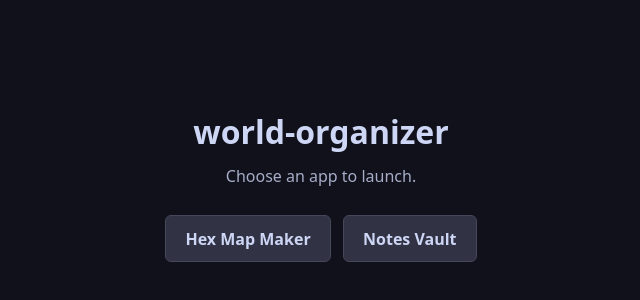
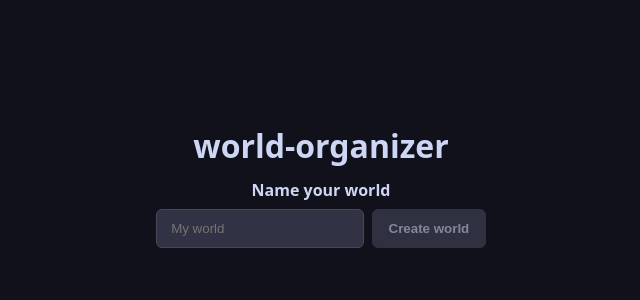
Before and after one commit to matszach/world-organizer, a React (Vite) app: page / in a window 1280 px wide. Shown: the part 214-514 px from the top of the page, without its empty margins (319-959 px from the left). Built offline with nearby package versions, Linux system fonts and the light colour scheme.

Commit message:
new world creation

```diff
--- a/src/App.tsx
+++ b/src/App.tsx
@@ -1,15 +1,36 @@
 import './App.scss'
+import type { ReactNode } from 'react'
 import { Navigate, Route, Routes } from 'react-router-dom'
 import HexMapMakerPage from './pages/HexMapMakerPage'
 import HomePage from './pages/HomePage'
 import NotesVaultPage from './pages/NotesVaultPage'
+import useUserStateStore from './state/user-state-store'
+
+function RequireWorld({ children }: { children: ReactNode }) {
+  const world = useUserStateStore(state => state.world)
+  return world ? <>{children}</> : <Navigate to="/" replace />
+}
 
 function App() {
   return (
     <Routes>
       <Route path="/" element={<HomePage />} />
-      <Route path="/hex-map-maker" element={<HexMapMakerPage />} />
-      <Route path="/notes-vault" element={<NotesVaultPage />} />
+      <Route
+        path="/hex-map-maker"
+        element={
+          <RequireWorld>
+            <HexMapMakerPage />
+          </RequireWorld>
+        }
+      />
+      <Route
+        path="/notes-vault"
+        element={
+          <RequireWorld>
+            <NotesVaultPage />
+          </RequireWorld>
+        }
+      />
       <Route path="*" element={<Navigate to="/" replace />} />
     </Routes>
   )
--- a/src/pages/HomePage.scss
+++ b/src/pages/HomePage.scss
@@ -14,6 +14,46 @@
 
   &__subtitle {
     @include c.muted-subtitle;
+  }
+
+  &__form {
+    display: flex;
+    flex-direction: column;
+    gap: 0.5rem;
+    width: min(100%, 24rem);
+  }
+
+  &__label {
+    font-weight: 600;
+  }
+
+  &__form-row {
+    display: flex;
+    gap: 0.5rem;
+  }
+
+  &__input {
+    flex: 1;
+    padding: 0.7rem 0.9rem;
+    border: 1px solid t.$color-surface-1;
+    border-radius: t.$radius-md;
+    background: t.$color-surface-0;
+    color: t.$color-text;
+  }
+
+  &__submit {
+    padding: 0.7rem 1rem;
+    border: 1px solid t.$color-surface-1;
+    border-radius: t.$radius-md;
+    background: t.$color-surface-1;
+    color: t.$color-text;
+    cursor: pointer;
+    font-weight: 600;
+
+    &:disabled {
+      opacity: 0.6;
+      cursor: not-allowed;
+    }
   }
 
   &__apps {
@@ -35,9 +75,19 @@
     color: t.$color-text;
     text-decoration: none;
     font-weight: 600;
+    font-family: inherit;
 
     &:hover {
       background: t.$color-surface-1;
     }
+
+    &--disabled {
+      cursor: not-allowed;
+      opacity: 0.6;
+
+      &:hover {
+        background: t.$color-surface-0;
+      }
+    }
   }
 }
--- a/src/pages/HomePage.tsx
+++ b/src/pages/HomePage.tsx
@@ -1,11 +1,45 @@
+import { useState, type FormEvent } from 'react'
 import { Link } from 'react-router-dom'
 import './HomePage.scss'
+import useUserStateStore from '../state/user-state-store'
 
 function HomePage() {
+  const [worldName, setWorldName] = useState('')
+  const world = useUserStateStore(state => state.world)
+  const createWorld = useUserStateStore(state => state.createWorld)
+
+  const handleSubmit = (event: FormEvent<HTMLFormElement>) => {
+    event.preventDefault()
+    createWorld(worldName)
+    setWorldName('')
+  }
+
   return (
     <main className="home-page">
       <h1 className="home-page__title">world-organizer</h1>
-      <p className="home-page__subtitle">Choose an app to launch.</p>
+
+      {!world ? (
+        <form className="home-page__form" onSubmit={handleSubmit}>
+          <label className="home-page__label" htmlFor="world-name">
+            Name your world
+          </label>
+          <div className="home-page__form-row">
+            <input
+              id="world-name"
+              className="home-page__input"
+              type="text"
+              value={worldName}
+              onChange={event => setWorldName(event.target.value)}
+              placeholder="My world"
+            />
+            <button className="home-page__submit" type="submit" disabled={!worldName.trim()}>
+              Create world
+            </button>
+          </div>
+        </form>
+      ) : (
+        <>
+          <p className="home-page__subtitle">Welcome to {world.name}</p>
           <div className="home-page__apps">
             <Link className="home-page__app-link" to="/hex-map-maker">
               Hex Map Maker
@@ -14,6 +48,8 @@ function HomePage() {
               Notes Vault
             </Link>
           </div>
+        </>
+      )}
     </main>
   )
 }
--- /dev/null
+++ b/src/state/notes-util.ts
@@ -0,0 +1,27 @@
+import Note from "./model/note"
+import World from "./model/world"
+
+export function getNewNote(world: World): Note {
+  const noteId = crypto.randomUUID()
+  let newTitle = 'New Note'
+  let counter = 1
+  while (world.notes.some(note => note.title === `${newTitle} ${counter}`)) {
+    counter++
+  }
+  return {
+    id: noteId,
+    title: `${newTitle} ${counter}`,
+    category: null,
+    content: '',
+  }
+}
+
+export function validateNoteCategory(world: World, category: string): boolean {
+  if (!category) {
+    return false
+  }
+  if (world.noteCategories.includes(category)) {
+    return false
+  }
+  return true
+}
--- a/src/state/user-state-store.ts
+++ b/src/state/user-state-store.ts
@@ -1,6 +1,9 @@
 import { create } from 'zustand'
 import UserState from './model/user-state'
 import World from './model/world'
+import Note from './model/note'
+import { getNewNote, validateNoteCategory } from './notes-util'
+import { getNewWorld } from './world-util'
 
 const createInitialUserState = (): UserState => ({
   world: null,
@@ -10,6 +13,13 @@ interface UserStateStore extends UserState {
   reset: () => void
   setWorld: (world: World | null) => void
   clearWorld: () => void
+  createWorld: (name: string) => void
+  createNote: () => string | undefined
+  deleteNote: (noteId: string) => void
+  updateNote: (note: Note) => void
+  createNoteCategory: (category: string) => void
+  deleteNoteCategory: (category: string) => void
+  renameNoteCategory: (oldCategory: string, newCategory: string) => void
 }
 
 const useUserStateStore = create<UserStateStore>((set, get) => ({
@@ -20,6 +30,99 @@ const useUserStateStore = create<UserStateStore>((set, get) => ({
   setWorld: world => set({ world }),
 
   clearWorld: () => set({ world: null }),
+
+  createWorld: name => {
+    const trimmedName = name.trim()
+    if (!trimmedName) return
+    const newWorld: World = getNewWorld(trimmedName)
+    set({ world: newWorld })
+  },
+
+  createNote: () => {
+    const { world } = get()
+    if (!world) return
+    const newNote = getNewNote(world)
+    set({
+      world: {
+        ...world,
+        notes: [...world.notes, newNote],
+      },
+    })
+    return newNote.id
+  },
+
+  deleteNote: noteId => {
+    const { world } = get()
+    if (!world) return
+    set({
+      world: {
+        ...world,
+        notes: world.notes.filter(
+          note => note.id !== noteId
+        ),
+      },
+    })
+  },
+
+  updateNote: note => {
+    const { world } = get()
+    if (!world) return
+    set({
+      world: {
+        ...world,
+        notes: world.notes.map(
+          existingNote => existingNote.id === note.id ? note : existingNote,
+        ),
+      },
+    })
+  },
+
+  createNoteCategory: category => {
+    const { world } = get()
+    if (!world) return
+    const normalizedCategory = category.trim()
+    if (!validateNoteCategory(world, normalizedCategory)) return
+    set({
+      world: {
+        ...world,
+        noteCategories: [...world.noteCategories, normalizedCategory],
+      },
+    })
+  },
+
+  deleteNoteCategory: category => {
+    const { world } = get()
+    if (!world) return
+    set({
+      world: {
+        ...world,
+        noteCategories: world.noteCategories.filter(
+          existingCategory => existingCategory !== category
+        ),
+        notes: world.notes.map(
+          note => note.category === category ? { ...note, category: null } : note,
+        ),
+      },
+    })
+  },
+
+  renameNoteCategory: (oldCategory, newCategory) => {
+    const { world } = get()
+    if (!world) return
+    const normalizedNewCategory = newCategory.trim()
+    if (!validateNoteCategory(world, normalizedNewCategory) || normalizedNewCategory === oldCategory) return
+    set({
+      world: {
+        ...world,
+        noteCategories: world.noteCategories.map(
+          existingCategory => existingCategory === oldCategory ? normalizedNewCategory : existingCategory
+        ),
+        notes: world.notes.map(
+          note => note.category === oldCategory ? { ...note, category: normalizedNewCategory } : note
+        ),
+      },
+    })
+  },
 }))
 
 export default useUserStateStore
--- /dev/null
+++ b/src/state/world-util.ts
@@ -0,0 +1,10 @@
+import World from "./model/world"
+
+export function getNewWorld(name: string): World {
+  return {
+    id: crypto.randomUUID(),
+    name,
+    notes: [],
+    noteCategories: [],
+  }
+}
```
Lines whose indentation alone changed are shown as unchanged.
